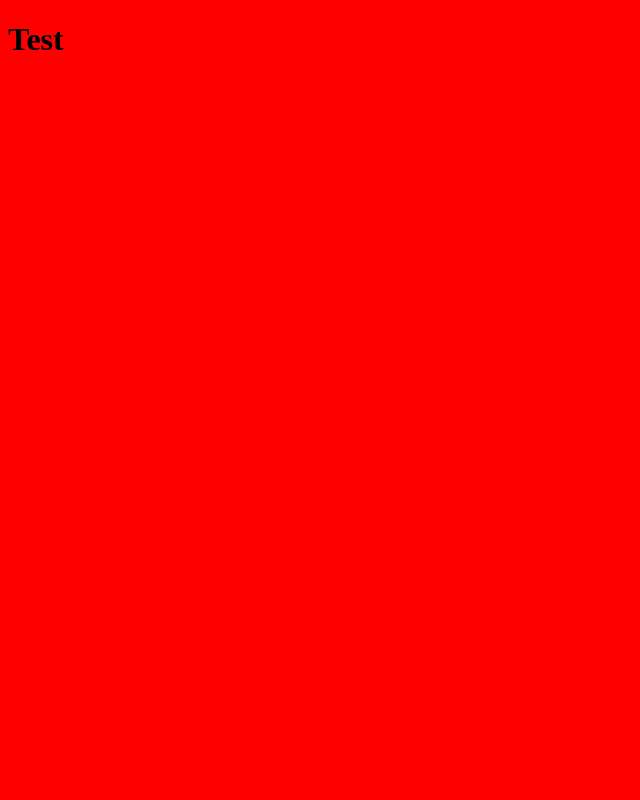
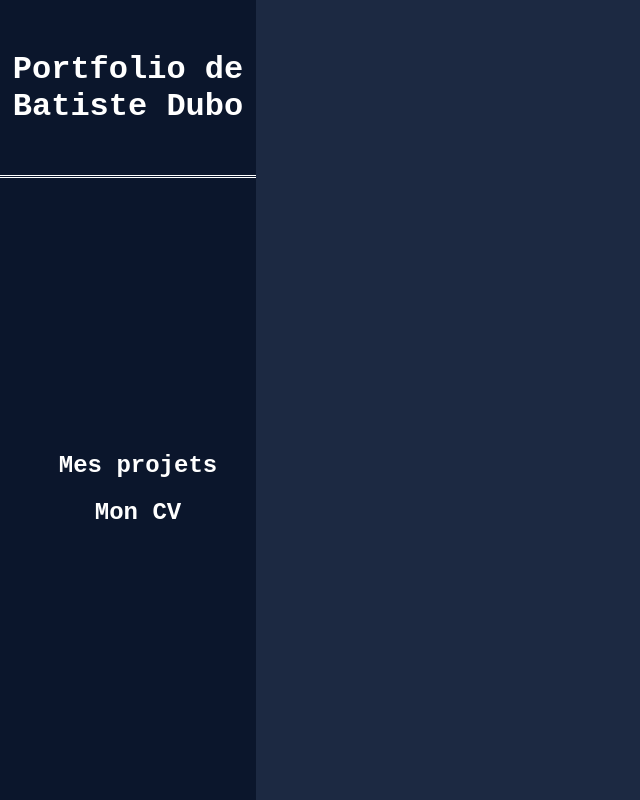
Before and after one commit to Batiste0912/batiste0912.github.io, a plain HTML site: page index.html in a window 1280 px wide. Shown: the whole page, without its empty margins (0-640 px from the left). Drawn offline with Linux system fonts and the light colour scheme.

Commit message:
Ajout du header

```diff
--- a/index.html
+++ b/index.html
@@ -7,6 +7,15 @@
     <title>Portfolio de Batiste Dubo</title>
 </head>
 <body>
-    <h1>Test</h1>
+    <header>
+        <h1><a href="index.html">Portfolio de Batiste Dubo</a></h1>
+        <nav>
+            <h2><a href="projects">Mes projets</a></h2>
+            <h2><a href="cv">Mon CV</a></h2>
+        </nav>
+    </header>
+    <section id="section_main">
+
+    </section>
 </body>
 </html>
--- a/style.css
+++ b/style.css
@@ -1,3 +1,79 @@
+:root {
+    --dark-blue: #0B162C;
+    --ocean-blue: #1C2942;
+    --blue: #3B556D;
+    --aqua: #5FC2BA;
+    --white: #FFFFFF;
+    --pink: #EA5863;
+}
+
 * {
-    background-color: red;
+    margin: 0;
+    padding: 0;
+    width: 100%;
+    font-family: 'Libre Franklin', sans-serif;
+    font-family: 'Source Code Pro', monospace;
 }
+
+body {
+    display: flex;
+    flex-direction: row;
+    min-height: 100vh;
+    background-color: var(--ocean-blue);
+}
+
+header {
+    width: 20%;
+    background-color: var(--dark-blue);
+    display: flex;
+    flex-direction: column;
+}
+
+header h1 {
+    display: flex;
+    padding-top: 10px;
+    padding-bottom: 10px;
+    height: 20%;
+    align-items: center;
+    text-align: center;
+    border-bottom: double var(--white) ;
+}
+
+header h1 a {
+    text-decoration: none;
+    color: var(--white);
+}
+
+header h1 a:hover {
+    color: var(--aqua);
+    text-shadow: 1px 1px 1px var(--white);
+}
+
+header nav {
+    height: 80%;
+    display: flex;
+    flex-direction: column;
+    justify-content: center;
+}
+
+header h2 {
+    text-align: center;
+    padding: 10px;
+}
+
+header h2 a {
+    text-decoration: none;
+    color: var(--white);
+}
+
+header h2 a:hover {
+    text-shadow: 1px 1px 1px var(--pink);
+}
+
+#section_main {
+    width: 80%;
+    height: 100vh;
+    background-color: var(--ocean-blue);
+}
+
+/*Passage en menu hamburger à 900px*/
```
